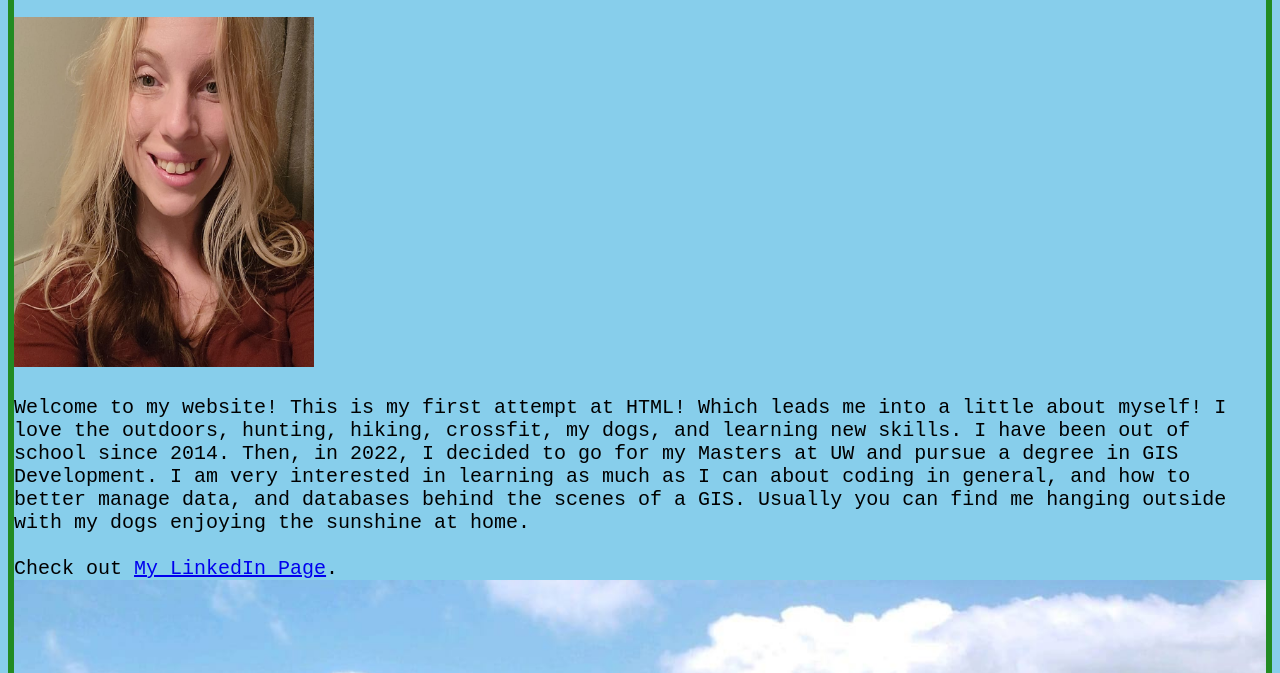
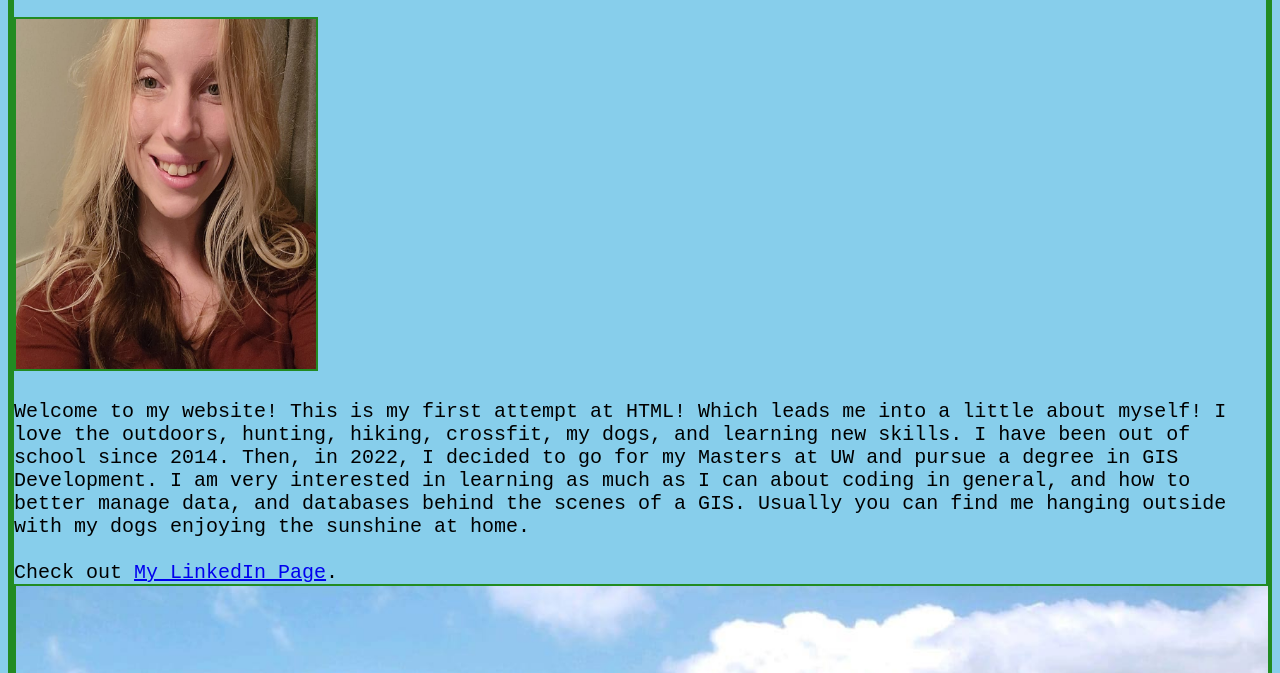
Before and after one commit to robenUW/vrobenski, a plain HTML site: page index.html in a window 1280 px wide. Shown: the part 117-790 px from the top of the page. Drawn offline with Linux system fonts and the light colour scheme.

Commit message:
Add files via upload

```diff
--- a/index.html
+++ b/index.html
@@ -4,7 +4,18 @@
 <head>
 	<title>Virginia Robenski</title>
 	<link rel="stylesheet" href="css/style.css">
+<style>
 
+img{
+border: 2px solid #228B22;
+padding 5px;
+
+}
+
+img:hover {
+ box-shadow: 5px 4px 10px #8B0000
+    }
+</style>
 </head>
 <body>
 
@@ -54,6 +65,7 @@ Paul Smiths College - Undergraduate Degree GIS Work </h2>
 
 
 
+<a target="_blank" href="assets/Aris_map_vbrink.jpg" styler ="width:150px"> </a>
 <img src="assets/Aris_map_vbrink.jpg" width= "100%" class = "img-responsive"/><div></div>
 <img src="assets/Hamish_map_vbrink.jpg" width= "100%" class = "img-responsive"/><div></div>
 <img src="assets/Ryan_map_vbrink.jpg" width= "100%" class = "img-responsive"/><div></div>
```
